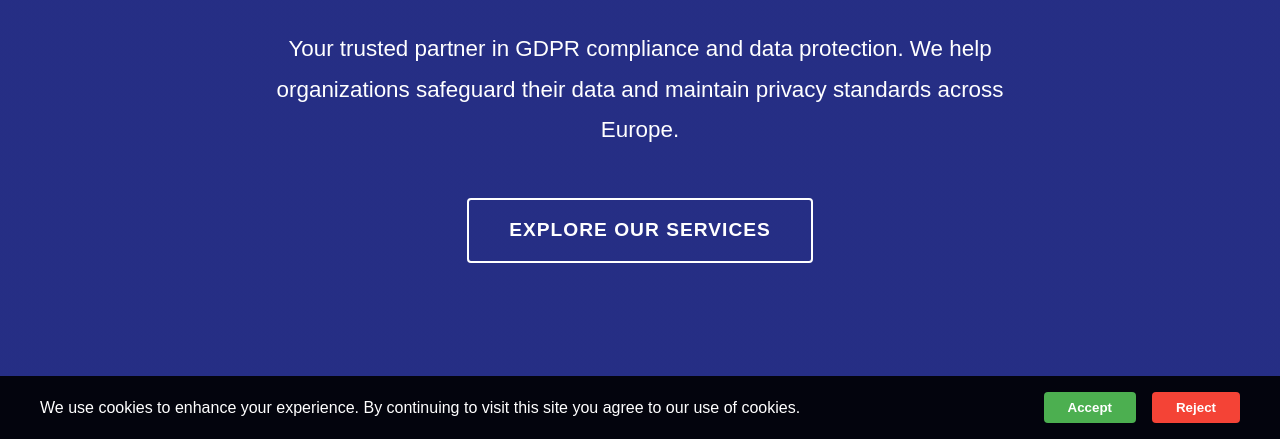
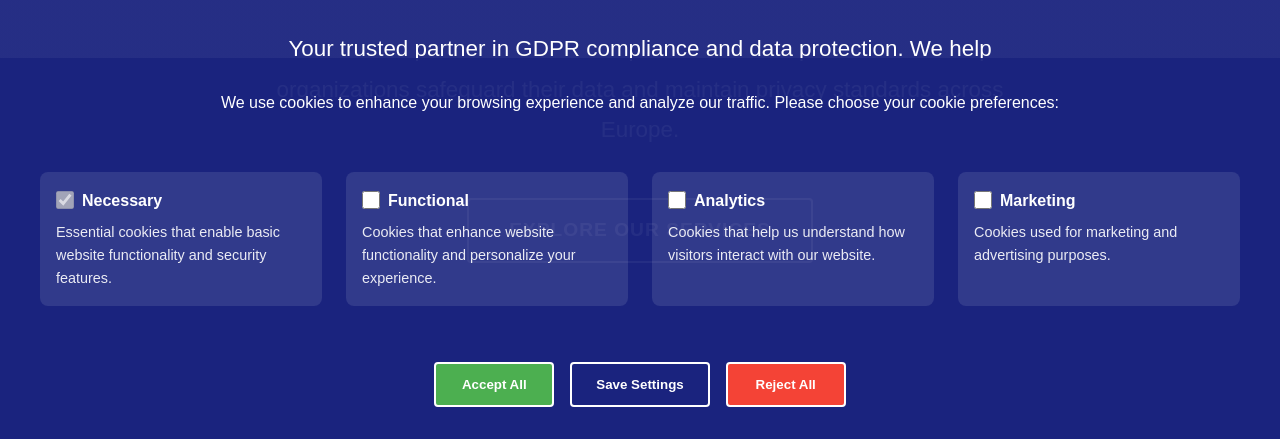
Before and after one commit to vH3L-0x/dataconsulting-ro, a plain HTML site: page index.html in a window 1280 px wide. Shown: the part 361-800 px from the top of the page. Drawn offline with Linux system fonts and the light colour scheme.

Commit message:
Update index.html to fix logo and cookie bar issues

```diff
--- a/assets/css/styles.css
+++ b/assets/css/styles.css
@@ -4,49 +4,125 @@
     bottom: 0;
     left: 0;
     right: 0;
-    background-color: rgba(0, 0, 0, 0.9);
+    background-color: rgba(26, 35, 126, 0.95);
     color: white;
-    padding: 1rem;
+    padding: 2rem;
     z-index: 1000;
+    transition: opacity 0.3s ease;
 }
 
 .cookie-content {
     max-width: 1200px;
     margin: 0 auto;
     display: flex;
-    justify-content: space-between;
+    flex-direction: column;
+    gap: 1.5rem;
+}
+
+.cookie-text {
+    text-align: center;
+    margin-bottom: 1rem;
+}
+
+.cookie-settings {
+    display: grid;
+    grid-template-columns: repeat(auto-fit, minmax(250px, 1fr));
+    gap: 1.5rem;
+    margin: 1rem 0;
+}
+
+.cookie-category {
+    background: rgba(255, 255, 255, 0.1);
+    padding: 1rem;
+    border-radius: 8px;
+}
+
+.cookie-checkbox-label {
+    display: flex;
     align-items: center;
-    flex-wrap: wrap;
-    gap: 1rem;
+    gap: 0.5rem;
+    margin-bottom: 0.5rem;
+    font-weight: bold;
+}
+
+.cookie-checkbox-label input[type="checkbox"] {
+    width: 18px;
+    height: 18px;
+    cursor: pointer;
+}
+
+.cookie-description {
+    font-size: 0.9rem;
+    opacity: 0.9;
+    margin-top: 0.5rem;
 }
 
 .cookie-buttons {
     display: flex;
+    justify-content: center;
     gap: 1rem;
+    margin-top: 1rem;
 }
 
 .cookie-buttons button {
-    padding: 0.5rem 1.5rem;
-    border: none;
+    padding: 0.8rem 1.5rem;
+    border: 2px solid white;
     border-radius: 4px;
     cursor: pointer;
     font-weight: bold;
     transition: all 0.3s ease;
+    min-width: 120px;
 }
 
-.accept-cookies {
+.accept-all-cookies {
     background-color: #4CAF50;
+    color: white;
+    border-color: #4CAF50;
+}
+
+.save-cookie-settings {
+    background-color: transparent;
     color: white;
 }
 
 .reject-cookies {
     background-color: #f44336;
     color: white;
+    border-color: #f44336;
 }
 
 .cookie-buttons button:hover {
-    opacity: 0.9;
     transform: translateY(-2px);
+    box-shadow: 0 2px 5px rgba(0,0,0,0.2);
+}
+
+.accept-all-cookies:hover {
+    background-color: #45a049;
+    border-color: #45a049;
+}
+
+.save-cookie-settings:hover {
+    background-color: rgba(255, 255, 255, 0.1);
+}
+
+.reject-cookies:hover {
+    background-color: #da3c2f;
+    border-color: #da3c2f;
+}
+
+@media (max-width: 768px) {
+    .cookie-content {
+        text-align: center;
+    }
+
+    .cookie-buttons {
+        flex-direction: column;
+        align-items: stretch;
+    }
+
+    .cookie-buttons button {
+        width: 100%;
+    }
 }
 
 /* Language-specific display */
--- a/assets/js/cookies.js
+++ b/assets/js/cookies.js
@@ -1,48 +1,179 @@
 document.addEventListener('DOMContentLoaded', function() {
-    // Check if user has already made a choice
     if (!localStorage.getItem('cookieConsent')) {
-        // Create cookie consent bar
-        const cookieBar = document.createElement('div');
-        cookieBar.className = 'cookie-consent-bar';
-        cookieBar.innerHTML = `
+        showCookieConsent();
+    }
+});
+
+const cookieCategories = {
+    necessary: {
+        name: 'Necessary',
+        name_ro: 'Necesare',
+        description: 'Essential cookies that enable basic website functionality and security features.',
+        description_ro: 'Cookie-uri esențiale care permit funcționalitatea de bază a site-ului web și caracteristicile de securitate.',
+        required: true
+    },
+    functional: {
+        name: 'Functional',
+        name_ro: 'Funcționale',
+        description: 'Cookies that enhance website functionality and personalize your experience.',
+        description_ro: 'Cookie-uri care îmbunătățesc funcționalitatea site-ului web și personalizează experiența dvs.',
+        required: false
+    },
+    analytics: {
+        name: 'Analytics',
+        name_ro: 'Analitice',
+        description: 'Cookies that help us understand how visitors interact with our website.',
+        description_ro: 'Cookie-uri care ne ajută să înțelegem cum interacționează vizitatorii cu site-ul nostru web.',
+        required: false
+    },
+    marketing: {
+        name: 'Marketing',
+        name_ro: 'Marketing',
+        description: 'Cookies used for marketing and advertising purposes.',
+        description_ro: 'Cookie-uri utilizate în scopuri de marketing și publicitate.',
+        required: false
+    }
+};
+
+function showCookieConsent() {
+    const currentLang = document.body.getAttribute('data-lang') || 'en';
+    const consentBar = document.createElement('div');
+    consentBar.className = 'cookie-consent-bar';
+
+    let html = `
         <div class="cookie-content">
-                <p class="lang-en">We use cookies to enhance your experience. By continuing to visit this site you agree to our use of cookies.</p>
-                <p class="lang-ro">Folosim cookie-uri pentru a vă îmbunătăți experiența. Continuând să vizitați acest site, sunteți de acord cu utilizarea cookie-urilor.</p>
+            <div class="cookie-text">
+                <p class="lang-en">We use cookies to enhance your browsing experience and analyze our traffic. Please choose your cookie preferences:</p>
+                <p class="lang-ro">Folosim cookie-uri pentru a îmbunătăți experiența de navigare și a analiza traficul nostru. Vă rugăm să alegeți preferințele cookie:</p>
+            </div>
+            <div class="cookie-settings">
+    `;
+
+    // Add cookie categories
+    for (const [key, category] of Object.entries(cookieCategories)) {
+        html += `
+            <div class="cookie-category">
+                <label class="cookie-checkbox-label">
+                    <input type="checkbox" name="cookie-${key}"
+                           ${category.required ? 'checked disabled' : ''}>
+                    <span class="lang-en">${category.name}</span>
+                    <span class="lang-ro">${category.name_ro}</span>
+                </label>
+                <p class="cookie-description lang-en">${category.description}</p>
+                <p class="cookie-description lang-ro">${category.description_ro}</p>
+            </div>
+        `;
+    }
+
+    html += `
+            </div>
             <div class="cookie-buttons">
-                    <button class="accept-cookies">
-                        <span class="lang-en">Accept</span>
-                        <span class="lang-ro">Accept</span>
+                <button class="accept-all-cookies">
+                    <span class="lang-en">Accept All</span>
+                    <span class="lang-ro">Acceptă Tot</span>
+                </button>
+                <button class="save-cookie-settings">
+                    <span class="lang-en">Save Settings</span>
+                    <span class="lang-ro">Salvează Setările</span>
                 </button>
                 <button class="reject-cookies">
-                        <span class="lang-en">Reject</span>
-                        <span class="lang-ro">Refuz</span>
+                    <span class="lang-en">Reject All</span>
+                    <span class="lang-ro">Respinge Tot</span>
                 </button>
             </div>
         </div>
     `;
-        document.body.appendChild(cookieBar);
 
-        // Add event listeners to buttons
-        document.querySelector('.accept-cookies').addEventListener('click', function() {
-            localStorage.setItem('cookieConsent', 'accepted');
-            cookieBar.style.display = 'none';
-            enableCookies();
+    consentBar.innerHTML = html;
+    document.body.appendChild(consentBar);
+
+    // Event Listeners
+    consentBar.querySelector('.accept-all-cookies').addEventListener('click', () => {
+        acceptAllCookies();
+        hideCookieConsent(consentBar);
     });
 
-        document.querySelector('.reject-cookies').addEventListener('click', function() {
-            localStorage.setItem('cookieConsent', 'rejected');
-            cookieBar.style.display = 'none';
-            disableCookies();
+    consentBar.querySelector('.save-cookie-settings').addEventListener('click', () => {
+        saveSettings(consentBar);
+        hideCookieConsent(consentBar);
+    });
+
+    consentBar.querySelector('.reject-cookies').addEventListener('click', () => {
+        rejectAllCookies();
+        hideCookieConsent(consentBar);
     });
 }
-});
 
-function enableCookies() {
-    // Enable your cookies and tracking here
-    console.log('Cookies enabled');
+function acceptAllCookies() {
+    const settings = {};
+    for (const [key, category] of Object.entries(cookieCategories)) {
+        settings[key] = true;
+    }
+    saveCookieSettings(settings);
+    enableCookies(settings);
 }
 
-function disableCookies() {
-    // Disable non-essential cookies here
-    console.log('Cookies disabled');
+function rejectAllCookies() {
+    const settings = {};
+    for (const [key, category] of Object.entries(cookieCategories)) {
+        settings[key] = category.required;
     }
+    saveCookieSettings(settings);
+    disableCookies(settings);
+}
+
+function saveSettings(consentBar) {
+    const settings = {};
+    for (const [key, category] of Object.entries(cookieCategories)) {
+        const checkbox = consentBar.querySelector(`input[name="cookie-${key}"]`);
+        settings[key] = category.required || checkbox.checked;
+    }
+    saveCookieSettings(settings);
+    enableCookies(settings);
+}
+
+function saveCookieSettings(settings) {
+    localStorage.setItem('cookieConsent', 'true');
+    localStorage.setItem('cookieSettings', JSON.stringify(settings));
+}
+
+function hideCookieConsent(consentBar) {
+    consentBar.style.opacity = '0';
+    setTimeout(() => {
+        consentBar.remove();
+    }, 300);
+}
+
+function enableCookies(settings) {
+    console.log('Enabled cookies:', settings);
+    // Implement cookie enabling logic here
+    if (settings.analytics) {
+        // Enable analytics (e.g., Google Analytics)
+    }
+    if (settings.marketing) {
+        // Enable marketing cookies
+    }
+    if (settings.functional) {
+        // Enable functional cookies
+    }
+}
+
+function disableCookies(settings) {
+    console.log('Disabled cookies:', settings);
+    // Implement cookie disabling logic here
+    if (!settings.analytics) {
+        // Disable analytics
+    }
+    if (!settings.marketing) {
+        // Disable marketing cookies
+    }
+    if (!settings.functional) {
+        // Disable functional cookies
+    }
+}
+
+// Function to get current cookie settings
+function getCookieSettings() {
+    const settings = localStorage.getItem('cookieSettings');
+    return settings ? JSON.parse(settings) : null;
+}
```
Lines whose indentation alone changed are shown as unchanged.
